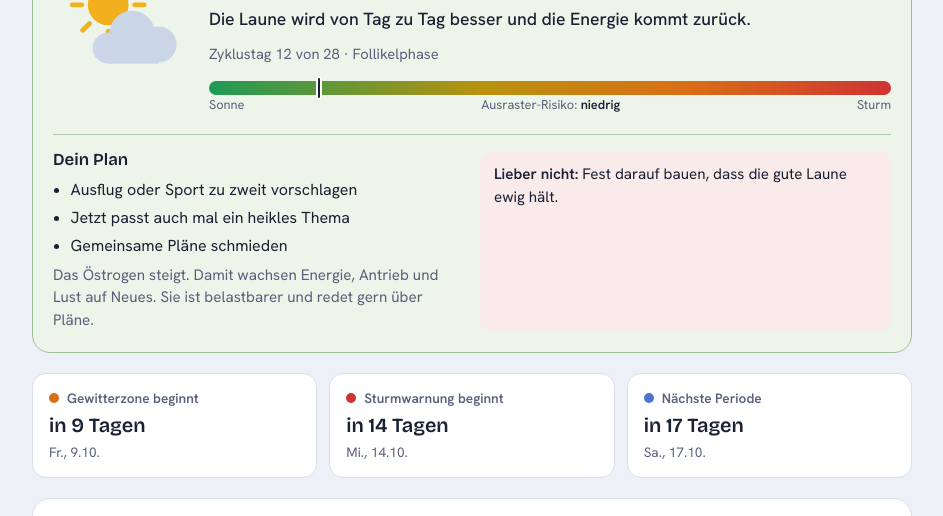
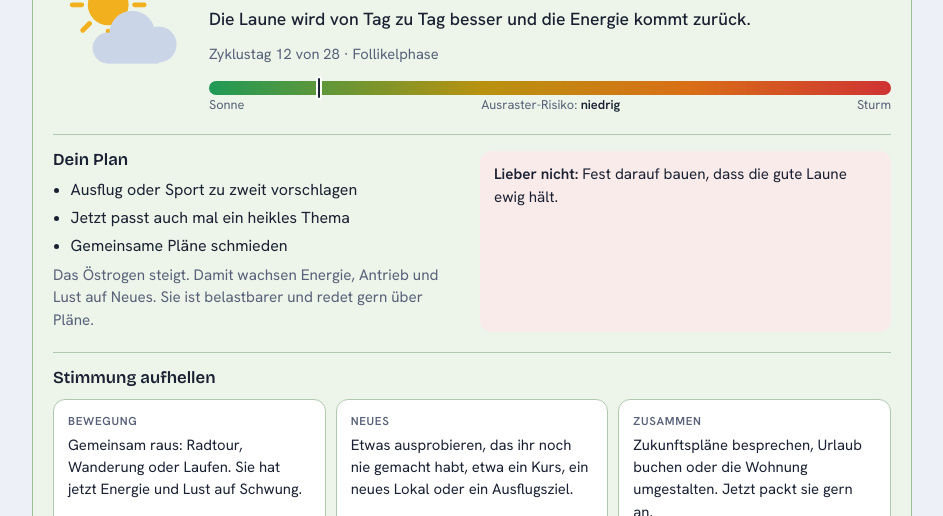
Before and after one commit to mayoh77/Home, a plain HTML site: page Tools/zyklus-wetter.html in a window 1280 px wide. Shown: the part 431-947 px from the top of the page, without its empty margins (168-1111 px from the left). Drawn offline with nearby package versions, Linux system fonts and the light colour scheme.

Commit message:
Add files via upload

```diff
--- a/Tools/zyklus-wetter.html
+++ b/Tools/zyklus-wetter.html
@@ -116,6 +116,12 @@ button{font:inherit;color:inherit;cursor:pointer}
 .phase .tag{display:inline-block;font-size:.72rem;font-weight:600;letter-spacing:.06em;text-transform:uppercase;color:var(--c);filter:brightness(.9)}
 .phase p{font-size:.93rem}
 .phase ul{margin:0;padding-left:1.1em;font-size:.93rem;display:flex;flex-direction:column;gap:3px}
+.boost{grid-column:1/-1;border-top:1px solid color-mix(in srgb,var(--s) 35%,var(--line));padding-top:16px;display:flex;flex-direction:column;gap:12px}
+.boost-grid{display:grid;grid-template-columns:repeat(auto-fit,minmax(210px,1fr));gap:10px}
+.tile{background:var(--surface);border:1px solid color-mix(in srgb,var(--s) 35%,var(--line));border-radius:12px;padding:12px 14px;min-width:0}
+.tile b{display:block;font-size:.72rem;text-transform:uppercase;letter-spacing:.06em;color:var(--muted);margin-bottom:4px}
+.tile p{font-size:.93rem}
+.phase h4{margin:4px 0 0;font-family:var(--display);font-size:.8rem;text-transform:uppercase;letter-spacing:.07em;color:var(--muted);font-weight:600}
 .foot{font-size:.85rem;color:var(--muted);max-width:70ch}
 
 @media (max-width:560px){
@@ -152,7 +158,7 @@ button{font:inherit;color:inherit;cursor:pointer}
 
   <div id="app" style="display:flex;flex-direction:column;gap:20px"></div>
 
-  <p class="foot">Die Vorhersage ist ein Durchschnittsmodell. Jeder Körper tickt anders, Stress, Schlaf und Pille können alles verschieben. Nimm das Wetter als Hinweis und frag im Zweifel nach. Das ist Hormonbiologie und kein Charakterfehler.</p>
+  <p class="foot">Die Vorhersage ist ein Durchschnittsmodell. Jeder Körper tickt anders, Stress, Schlaf und Pille können alles verschieben. Nimm das Wetter als Hinweis und frag im Zweifel nach. Das ist Hormonbiologie und kein Charakterfehler. Bei sehr starken Schmerzen oder heftigen Stimmungseinbrüchen vor der Periode lohnt sich ein Besuch bei der Frauenärztin oder beim Frauenarzt.</p>
 </main>
 
 <script>
@@ -191,6 +197,46 @@ button{font:inherit;color:inherit;cursor:pointer}
       dont:'Fragen, ob sie ihre Tage hat. Das eskaliert garantiert.'}
   };
   var ORDER=['schon','auf','sonne','ruhig','gew','sturm'];
+
+  /* Vorschläge zum Aufhellen der Stimmung, je Phase */
+  var BOOST={
+    schon:[
+      ['Wärme','Wärmflasche oder Körnerkissen auf Bauch und unteren Rücken, dazu Ingwer- oder Kamillentee. Wärme löst Krämpfe spürbar.'],
+      ['Essen & Trinken','Eisenreich kochen: Linsensuppe, Spinat, Hülsenfrüchte oder Rindfleisch. Dazu ein Stück dunkle Schokolade.'],
+      ['Bewegung','Nur sanft: ein kurzer Spaziergang oder ruhiges Dehnen. Leichte Bewegung lindert Schmerzen, Zwang bringt nichts.'],
+      ['Kleine Geste','Eine Rückenmassage anbieten, ohne dass etwas erwartet wird. Und danach den Abwasch übernehmen.']
+    ],
+    auf:[
+      ['Bewegung','Gemeinsam raus: Radtour, Wanderung oder Laufen. Sie hat jetzt Energie und Lust auf Schwung.'],
+      ['Neues','Etwas ausprobieren, das ihr noch nie gemacht habt, etwa ein Kurs, ein neues Lokal oder ein Ausflugsziel.'],
+      ['Zusammen','Zukunftspläne besprechen, Urlaub buchen oder die Wohnung umgestalten. Jetzt packt sie gern an.'],
+      ['Tageslicht','Gemeinsam Licht tanken, das hebt die Stimmung. Frühstück draußen oder eine Runde am Wochenendmorgen.']
+    ],
+    sonne:[
+      ['Zusammen','Date-Abend mit Tanzen, Konzert oder Freunden treffen. Sie ist jetzt am kontaktfreudigsten.'],
+      ['Kleine Geste','Ehrliche Komplimente und echte Aufmerksamkeit. Gerade jetzt kommen sie an.'],
+      ['Bewegung','Sportliche Aktivitäten zu zweit, etwa Klettern, Schwimmen oder Tanzkurs. Die Leistungsfähigkeit ist am höchsten.'],
+      ['Nähe','Zeit für Zweisamkeit einplanen. Viele Frauen haben jetzt mehr Lust auf Nähe, dränge aber nicht.']
+    ],
+    ruhig:[
+      ['Essen & Trinken','Gemeinsam kochen mit komplexen Kohlenhydraten wie Vollkornpasta, Kartoffeln und Haferflocken. Das hält den Blutzucker und die Laune stabil.'],
+      ['Ruhe','Feste Routinen und genug Schlaf. Jetzt lieber früh ins Bett, bevor sich die Energie weiter senkt.'],
+      ['Zusammen','Offene Themen ansprechen und klären, solange sie gelassen ist. Die nächste Phase wird kantiger.'],
+      ['Bewegung','Ein regelmäßiger Spaziergang nach dem Abendessen. Ausdauerbewegung beugt Stimmungstiefs vor.']
+    ],
+    gew:[
+      ['Essen & Trinken','Magnesium und Ballaststoffe: Nüsse, Haferflocken, Bananen, Gemüse. Weniger Koffein, Salz und Alkohol, das mildert Blähbauch und Nervosität.'],
+      ['Bewegung','Moderater Ausdauersport wie zügiges Gehen, Radfahren oder Schwimmen. Das ist einer der besten Stimmungsaufheller bei PMS.'],
+      ['Ruhe','Den Kalender entschlacken: Besuch, Termine und Erledigungen nach Möglichkeit verschieben.'],
+      ['Kleine Geste','Unaufgefordert Aufgaben übernehmen, etwa Einkauf oder Müll. Jede Sache weniger im Kopf beruhigt.']
+    ],
+    sturm:[
+      ['Essen & Trinken','Lieblingsessen oder warme Suppe, dazu Nüsse oder dunkle Schokolade. Wenig Koffein, Salz und Alkohol.'],
+      ['Bewegung','Ein ruhiger Spaziergang an der frischen Luft. Als Angebot, nicht als Pflicht.'],
+      ['Ruhe','Früh ins Bett, Handy weg, Wärmflasche auf den Bauch. Schlafmangel verschärft jede Gereiztheit.'],
+      ['Kleine Geste','Eine kurze Nachricht: „Ich bin da, sag mir, was du brauchst.“ Dazu eine Serie nach ihrer Wahl, ohne Diskussion.']
+    ]
+  };
 
   var start=null,L=28,sel=null,example=false,SC=[];
 
@@ -276,6 +322,9 @@ button{font:inherit;color:inherit;cursor:pointer}
         '<div><h3>Dein Plan</h3><ul>'+s.dos.map(function(x){return '<li>'+x+'</li>'}).join('')+'</ul><p class="what">'+s.what+'</p></div>'+
         '<div class="dont"><b>Lieber nicht:</b> '+s.dont+'</div>'+
       '</div>'+
+      '<div class="boost"><h3>Stimmung aufhellen</h3><div class="boost-grid">'+
+        BOOST[k].map(function(b){return '<div class="tile"><b>'+b[0]+'</b><p>'+b[1]+'</p></div>'}).join('')+
+      '</div></div>'+
     '</section>';
   }
 
@@ -364,7 +413,9 @@ button{font:inherit;color:inherit;cursor:pointer}
         var s=S[k],days=[],d;for(d=1;d<=L;d++){if(stOf(d)===k)days.push(d)}
         return '<article class="phase'+(k===k0?' on':'')+'" style="--c:var('+s.v+')">'+
           '<header>'+icon(k)+'<div><h3>'+s.name+'</h3><div class="range">Tag '+days[0]+(days.length>1?'–'+days[days.length-1]:'')+' · '+s.phase+'</div></div></header>'+
-          '<p>'+s.what+'</p><ul>'+s.dos.map(function(x){return '<li>'+x+'</li>'}).join('')+'</ul></article>';
+          '<p>'+s.what+'</p>'+
+          '<h4>Dein Plan</h4><ul>'+s.dos.map(function(x){return '<li>'+x+'</li>'}).join('')+'</ul>'+
+          '<h4>Stimmung aufhellen</h4><ul>'+BOOST[k].map(function(b){return '<li><b>'+b[0]+':</b> '+b[1]+'</li>'}).join('')+'</ul></article>';
       }).join('')+'</div></section>';
   }
 
```
